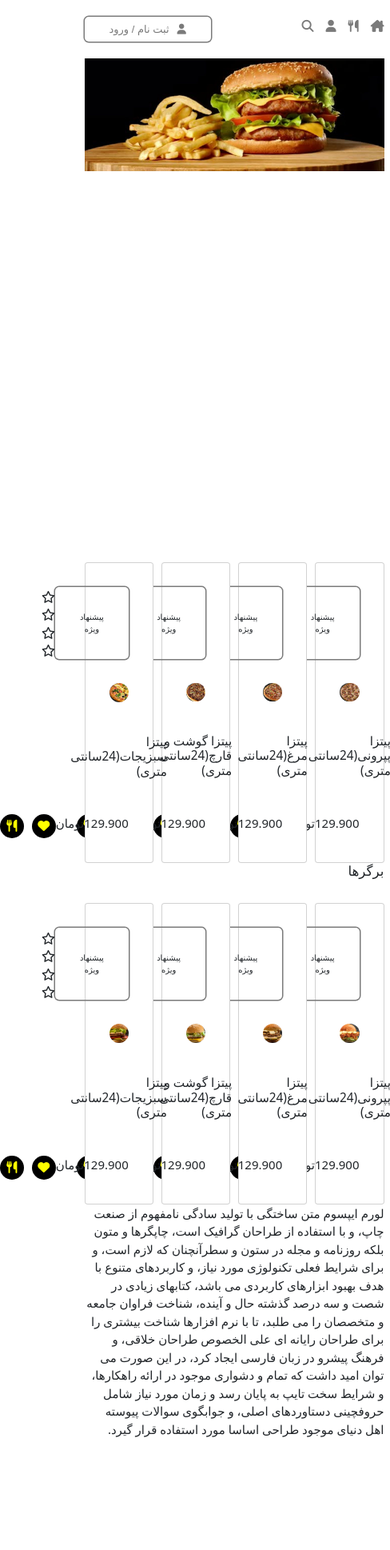
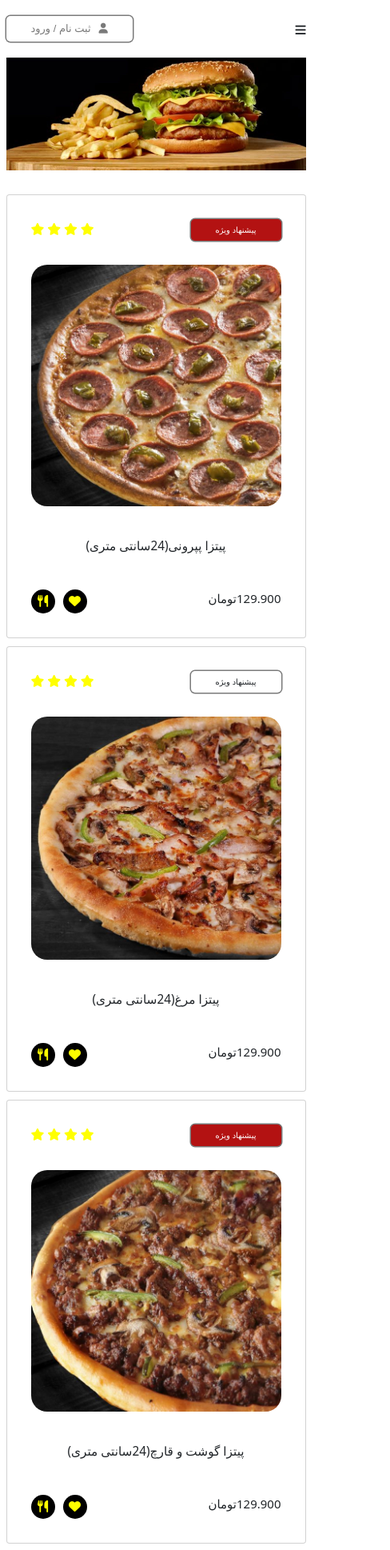
Before and after one commit to elhamrajairad/APS-elham-rajaee, a plain HTML site: page index.html in a window 390 px wide. Shown: the top 1938 px of the page at 80% size, 488 px wide, since content can reach past the window. Before the commit the page ends 1808 px from the top, so only its background shows below. Drawn offline with nearby package versions, Linux system fonts and the light colour scheme; a web font is replaced by a local one.

Commit message:
add responsive

```diff
--- a/css/styles.css
+++ b/css/styles.css
@@ -3,9 +3,6 @@
 
 /* navbar */
 
-/* .container-fluid {
-  padding: 0 5rem;
-} */
 .navbar {
   padding: 2rem 0;
 }
@@ -15,31 +12,40 @@
 .navbar__icons li a i:hover {
   color: var(--black-color);
 }
-.navbar__login .btn span,.navbar__login .btn i {
+.navbar__login .btn span,
+.navbar__login .btn i {
   font-size: 1.3rem;
   color: var(--gray-color);
 }
-.navbar__login .btn:hover{
-    box-shadow: 0 0 0px 1.5px var(--black-color);
+.navbar__login .btn:hover {
+  box-shadow: 0 0 0px 1.5px var(--black-color);
+  background-color: black;
+}
+.navbar__login .btn:hover span,
+.navbar__login .btn:hover i {
+  color: white;
+}
+.menu-mobile {
+  display: none;
 }
 
 /* hero */
-#hero{
-    height: 60rem;
-    overflow: hidden;
+#hero {
+  height: 60rem;
+  overflow: hidden;
 }
-#hero img{
-    width: 100%;
+#hero img {
+  width: 100%;
 }
 /* main */
-.card{
+.card {
   padding: 3rem;
 }
-.card img{
+.card img {
   border-radius: 2rem;
   max-width: 400px;
 }
-.favorite span{
+.favorite span {
   color: yellow;
   background-color: black;
   width: 30px;
@@ -51,14 +57,54 @@
   justify-content: center;
   transition: 0.3s;
 }
-.favorite span p{
+.favorite span p {
   display: none;
 }
-.favorite span:hover{
+.favorite span:hover {
   width: 100px;
   flex-direction: row;
   gap: 1rem;
 }
-.favorite span:hover p{
+.favorite span:hover p {
   display: block;
 }
+/* footer */
+#footer {
+  background-color: black;
+  color: white;
+  padding: 3rem;
+}
+.text-footer {
+  width: 60%;
+}
+.links-social {
+  display: grid;
+  grid-template-columns: repeat(4, 1fr);
+}
+.links-social i {
+  font-size: 1.5rem;
+}
+.red {
+  background-color: var(--primary-color);
+  color: white;
+}
+.star .fa-star {
+  color: yellow;
+}
+@media (max-width: 500px) {
+  #hero {
+    height: unset;
+  }
+  #products {
+    justify-content: center;
+  }
+  #footer {
+    justify-content: center;
+  }
+  .menu-mobile {
+    display: block;
+  }
+  .navbar__icons ul {
+    display: none;
+  }
+}
--- a/css/utility.css
+++ b/css/utility.css
@@ -21,6 +21,7 @@
 }
 .flex {
   display: flex;
+  flex-wrap: wrap;
 }
 .flex-direction-column {
   flex-direction: column;
--- a/index.html
+++ b/index.html
@@ -23,6 +23,7 @@
                     <li><a href="#"><i class="fa-solid fa-user"></i></i></a></li>
                     <li><a href="#"><i class="fa-solid fa-magnifying-glass"></i></i></i></a></li>
                 </ul>
+                <span class="menu-mobile"><i class="fa-solid fa-bars"></i></span>
             </section>
             <section class="navbar__login ">
                 <button class="btn flex flex-direction-row justify-content-space-around  align-items-center gap-3"><i
@@ -33,15 +34,15 @@
             <section id="hero">
                 <img src="./images/image.png" alt="hamberger">
             </section>
-            <section id="products" class="flex flex-direction-row justify-content-space-between gap-3 mt-5">
+            <section id="products" class="flex flex-direction-row justify-content-space-around gap-3 mt-5">
                 <section class="card flex flex-direction-column align-items-center">
                     <header class="flex flex-direction-row justify-content-space-between width-100 mb-5">
-                        <button class="btn">پیشنهاد ویژه</button>
+                        <button class="btn red">پیشنهاد ویژه</button>
                         <div class="star">
-                            <i class="fa-regular fa-star"></i>
-                            <i class="fa-regular fa-star"></i>
-                            <i class="fa-regular fa-star"></i>
-                            <i class="fa-regular fa-star"></i>
+                            <i class="fa-solid fa-star"></i>
+                            <i class="fa-solid fa-star"></i>
+                            <i class="fa-solid fa-star"></i>
+                            <i class="fa-solid fa-star"></i>
                         </div>
                     </header>
                     <img src="./images/1.jpg" class="card-img-top" alt="pizza">
@@ -65,10 +66,10 @@
                     <header class="flex flex-direction-row justify-content-space-between width-100 mb-5">
                         <button class="btn">پیشنهاد ویژه</button>
                         <div class="star">
-                            <i class="fa-regular fa-star"></i>
-                            <i class="fa-regular fa-star"></i>
-                            <i class="fa-regular fa-star"></i>
-                            <i class="fa-regular fa-star"></i>
+                            <i class="fa-solid fa-star"></i>
+                            <i class="fa-solid fa-star"></i>
+                            <i class="fa-solid fa-star"></i>
+                            <i class="fa-solid fa-star"></i>
                         </div>
                     </header>
                     <img src="./images/2.jpg" class="card-img-top" alt="pizza">
@@ -90,12 +91,12 @@
                 </section>
                 <section class="card flex flex-direction-column align-items-center">
                     <header class="flex flex-direction-row justify-content-space-between width-100 mb-5">
-                        <button class="btn">پیشنهاد ویژه</button>
+                        <button class="btn red">پیشنهاد ویژه</button>
                         <div class="star">
-                            <i class="fa-regular fa-star"></i>
-                            <i class="fa-regular fa-star"></i>
-                            <i class="fa-regular fa-star"></i>
-                            <i class="fa-regular fa-star"></i>
+                            <i class="fa-solid fa-star"></i>
+                            <i class="fa-solid fa-star"></i>
+                            <i class="fa-solid fa-star"></i>
+                            <i class="fa-solid fa-star"></i>
                         </div>
                     </header>
                     <img src="./images/3.jpg" class="card-img-top" alt="pizza">
@@ -119,10 +120,10 @@
                     <header class="flex flex-direction-row justify-content-space-between width-100 mb-5">
                         <button class="btn">پیشنهاد ویژه</button>
                         <div class="star">
-                            <i class="fa-regular fa-star"></i>
-                            <i class="fa-regular fa-star"></i>
-                            <i class="fa-regular fa-star"></i>
-                            <i class="fa-regular fa-star"></i>
+                            <i class="fa-solid fa-star"></i>
+                            <i class="fa-solid fa-star"></i>
+                            <i class="fa-solid fa-star"></i>
+                            <i class="fa-solid fa-star"></i>
                         </div>
                     </header>
                     <img src="./images/4.jpg" class="card-img-top" alt="pizza">
@@ -144,20 +145,20 @@
                 </section>
             </section>
             <h2>برگرها</h2>
-            <section id="products" class="flex flex-direction-row justify-content-space-between gap-3 mt-5">
+            <section id="products" class="flex flex-direction-row justify-content-space-around gap-3 mt-5">
                 <section class="card flex flex-direction-column align-items-center">
                     <header class="flex flex-direction-row justify-content-space-between width-100 mb-5">
-                        <button class="btn">پیشنهاد ویژه</button>
+                        <button class="btn red">پیشنهاد ویژه</button>
                         <div class="star">
-                            <i class="fa-regular fa-star"></i>
-                            <i class="fa-regular fa-star"></i>
-                            <i class="fa-regular fa-star"></i>
-                            <i class="fa-regular fa-star"></i>
+                            <i class="fa-solid fa-star"></i>
+                            <i class="fa-solid fa-star"></i>
+                            <i class="fa-solid fa-star"></i>
+                            <i class="fa-solid fa-star"></i>
                         </div>
                     </header>
                     <img src="./images/8.jpg" class="card-img-top" alt="pizza">
                     <div class="card-body mt-5">
-                        <h3>پیتزا پپرونی(24سانتی متری)</h3>
+                        <h3>فرش ماشروم برگر</h3>
                     </div>
                     <footer class="flex flex-direction-row justify-content-space-between width-100 mt-5">
                         <div class="price">129.900تومان</div>
@@ -176,15 +177,42 @@
                     <header class="flex flex-direction-row justify-content-space-between width-100 mb-5">
                         <button class="btn">پیشنهاد ویژه</button>
                         <div class="star">
-                            <i class="fa-regular fa-star"></i>
-                            <i class="fa-regular fa-star"></i>
-                            <i class="fa-regular fa-star"></i>
-                            <i class="fa-regular fa-star"></i>
+                            <i class="fa-solid fa-star"></i>
+                            <i class="fa-solid fa-star"></i>
+                            <i class="fa-solid fa-star"></i>
+                            <i class="fa-solid fa-star"></i>
                         </div>
                     </header>
                     <img src="./images/5.jpg" class="card-img-top" alt="pizza">
                     <div class="card-body mt-5">
-                        <h3>پیتزا مرغ(24سانتی متری)</h3>
+                        <h3>گریل چیکن</h3>
+                    </div>
+                    <footer class="flex flex-direction-row justify-content-space-between width-100 mt-5">
+                        <div class="price">129.900تومان</div>
+                        <div
+                            class="favorite flex flex-direction-row justify-content-space-around gap-3 align-items-center">
+                            <span><i class="fa-solid fa-heart"></i>
+                                <p>علاقه مندی</p>
+                            </span>
+                            <span> <i class="fa-solid fa-utensils"></i>
+                                <p>سفارش</p>
+                            </span>
+                        </div>
+                    </footer>
+                </section>
+                <section class="card flex flex-direction-column align-items-center">
+                    <header class="flex flex-direction-row justify-content-space-between width-100 mb-5">
+                        <button class="btn red">پیشنهاد ویژه</button>
+                        <div class="star">
+                            <i class="fa-solid fa-star"></i>
+                            <i class="fa-solid fa-star"></i>
+                            <i class="fa-solid fa-star"></i>
+                            <i class="fa-solid fa-star"></i>
+                        </div>
+                    </header>
+                    <img src="./images/6.jpg" class="card-img-top" alt="pizza">
+                    <div class="card-body mt-5">
+                        <h3>فرش برگر</h3>
                     </div>
                     <footer class="flex flex-direction-row justify-content-space-between width-100 mt-5">
                         <div class="price">129.900تومان</div>
@@ -203,42 +231,15 @@
                     <header class="flex flex-direction-row justify-content-space-between width-100 mb-5">
                         <button class="btn">پیشنهاد ویژه</button>
                         <div class="star">
-                            <i class="fa-regular fa-star"></i>
-                            <i class="fa-regular fa-star"></i>
-                            <i class="fa-regular fa-star"></i>
-                            <i class="fa-regular fa-star"></i>
-                        </div>
-                    </header>
-                    <img src="./images/6.jpg" class="card-img-top" alt="pizza">
-                    <div class="card-body mt-5">
-                        <h3>پیتزا گوشت و قارچ(24سانتی متری)</h3>
-                    </div>
-                    <footer class="flex flex-direction-row justify-content-space-between width-100 mt-5">
-                        <div class="price">129.900تومان</div>
-                        <div
-                            class="favorite flex flex-direction-row justify-content-space-around gap-3 align-items-center">
-                            <span><i class="fa-solid fa-heart"></i>
-                                <p>علاقه مندی</p>
-                            </span>
-                            <span> <i class="fa-solid fa-utensils"></i>
-                                <p>سفارش</p>
-                            </span>
-                        </div>
-                    </footer>
-                </section>
-                <section class="card flex flex-direction-column align-items-center">
-                    <header class="flex flex-direction-row justify-content-space-between width-100 mb-5">
-                        <button class="btn">پیشنهاد ویژه</button>
-                        <div class="star">
-                            <i class="fa-regular fa-star"></i>
-                            <i class="fa-regular fa-star"></i>
-                            <i class="fa-regular fa-star"></i>
-                            <i class="fa-regular fa-star"></i>
+                            <i class="fa-solid fa-star"></i>
+                            <i class="fa-solid fa-star"></i>
+                            <i class="fa-solid fa-star"></i>
+                            <i class="fa-solid fa-star"></i>
                         </div>
                     </header>
                     <img src="./images/7.jpg" class="card-img-top" alt="pizza">
                     <div class="card-body mt-5">
-                        <h3>پیتزا سبزیجات(24سانتی متری)</h3>
+                        <h3>چیکن کریسپی</h3>
                     </div>
                     <footer class="flex flex-direction-row justify-content-space-between width-100 mt-5">
                         <div class="price">129.900تومان</div>
@@ -255,8 +256,8 @@
                 </section>
             </section>
         </main>
-        <footer>
-            <section>
+        <footer id="footer" class="mt-5 flex flex-direction-row justify-content-space-between align-items-center">
+            <section class="text-footer">
                 <p>لورم ایپسوم متن ساختگی با تولید سادگی نامفهوم از صنعت چاپ، و با استفاده از طراحان گرافیک است، چاپگرها
                     و متون بلکه روزنامه و مجله در ستون و سطرآنچنان که لازم است، و برای شرایط فعلی تکنولوژی مورد نیاز، و
                     کاربردهای متنوع با هدف بهبود ابزارهای کاربردی می باشد، کتابهای زیادی در شصت و سه درصد گذشته حال و
@@ -265,6 +266,15 @@
                     تمام و دشواری موجود در ارائه راهکارها، و شرایط سخت تایپ به پایان رسد و زمان مورد نیاز شامل حروفچینی
                     دستاوردهای اصلی، و جوابگوی سوالات پیوسته اهل دنیای موجود طراحی اساسا مورد استفاده قرار گیرد.</p>
             </section>
+            <section class="social">
+                <h3>ما را در شبکه های اجتماعی دنبال کنید</h3>
+                <div class="links-social mt-5">
+                    <i class="fa-brands fa-instagram"></i>
+                    <i class="fa-brands fa-linkedin-in"></i>
+                    <i class="fa-brands fa-twitter"></i>
+                    <i class="fa-brands fa-telegram"></i>
+                </div>
+            </section>
         </footer>
     </div>
     <script src="https://cdn.jsdelivr.net/npm/bootstrap@5.2.1/dist/js/bootstrap.bundle.min.js"></script>
```
